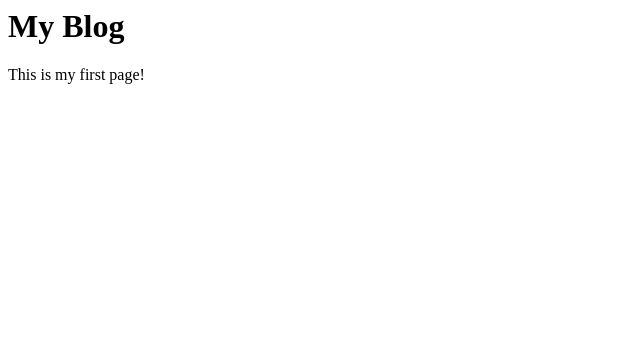
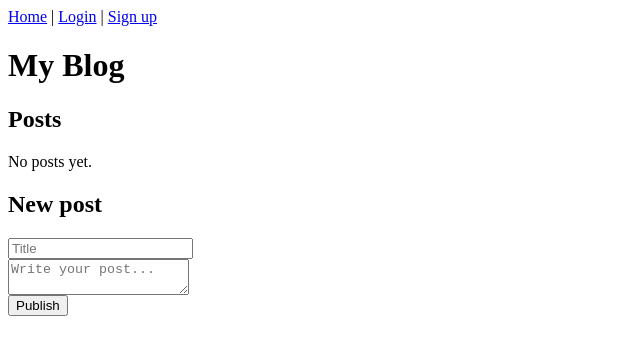
Before and after one commit to naisoaress/blog-site, a website: page index.html in a window 1280 px wide. Shown: the whole page, without its empty margins (0-640 px from the left). Drawn offline with Linux system fonts and the light colour scheme.

Commit message:
Posts can be published with author or Anonymous
- Added form for new posts on the home page
- Posts are saved with title, content and author
- Author is the logged-in user, or "Anonymous" if nobody is logged in

```diff
--- a/index.html
+++ b/index.html
@@ -1,2 +1,22 @@
+<!-- Menu de navegação -->
+<nav>
+    <a href="/">Home</a> |
+    <a href="/login">Login</a> |
+    <a href="/sign-up">Sign up</a>
+</nav>
+
 <h1>My Blog</h1>
-<p>This is my first page!</p>
+
+<!-- Aqui vão aparecer os posts (na Phase 2, com EJS) -->
+<h2>Posts</h2>
+<p>No posts yet.</p>
+
+<!-- Formulário para criar um post novo -->
+<h2>New post</h2>
+<form action="/posts" method="POST">
+    <input type="text" name="title" placeholder="Title">
+    <br>
+    <textarea name="content" placeholder="Write your post..."></textarea>
+    <br>
+    <button>Publish</button>
+</form>
```
Also changed, not shown: app.js (+22 -0 lines).
